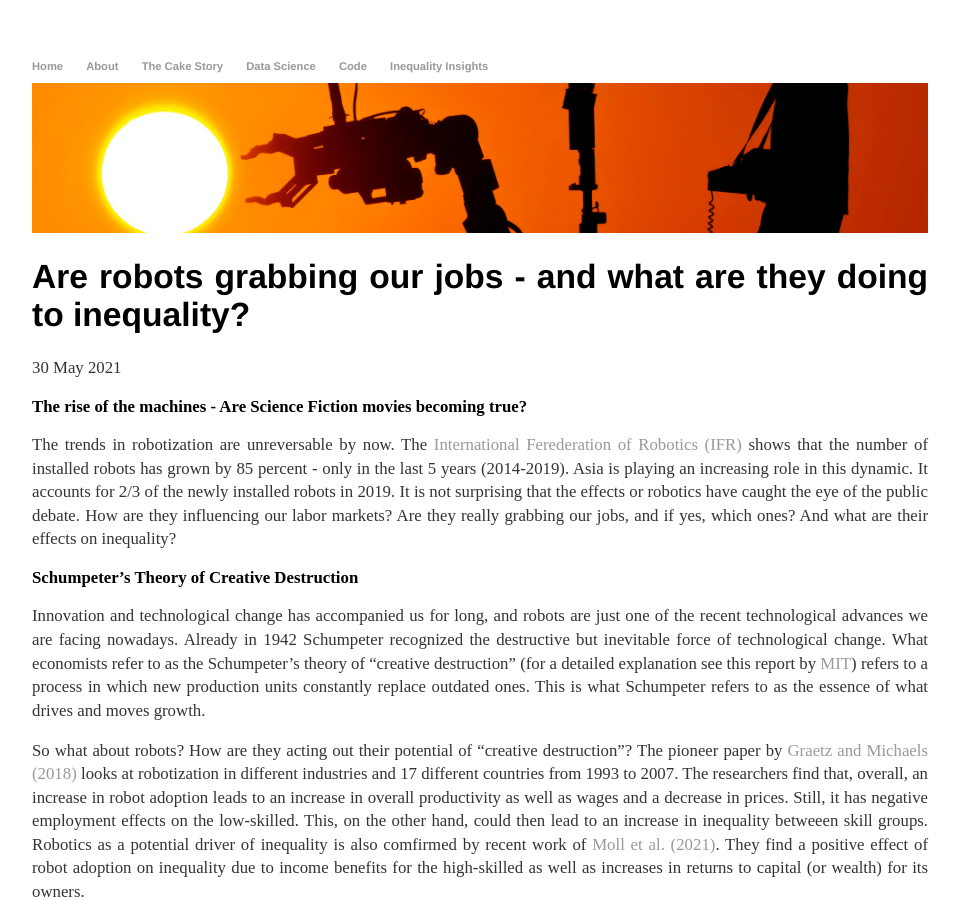
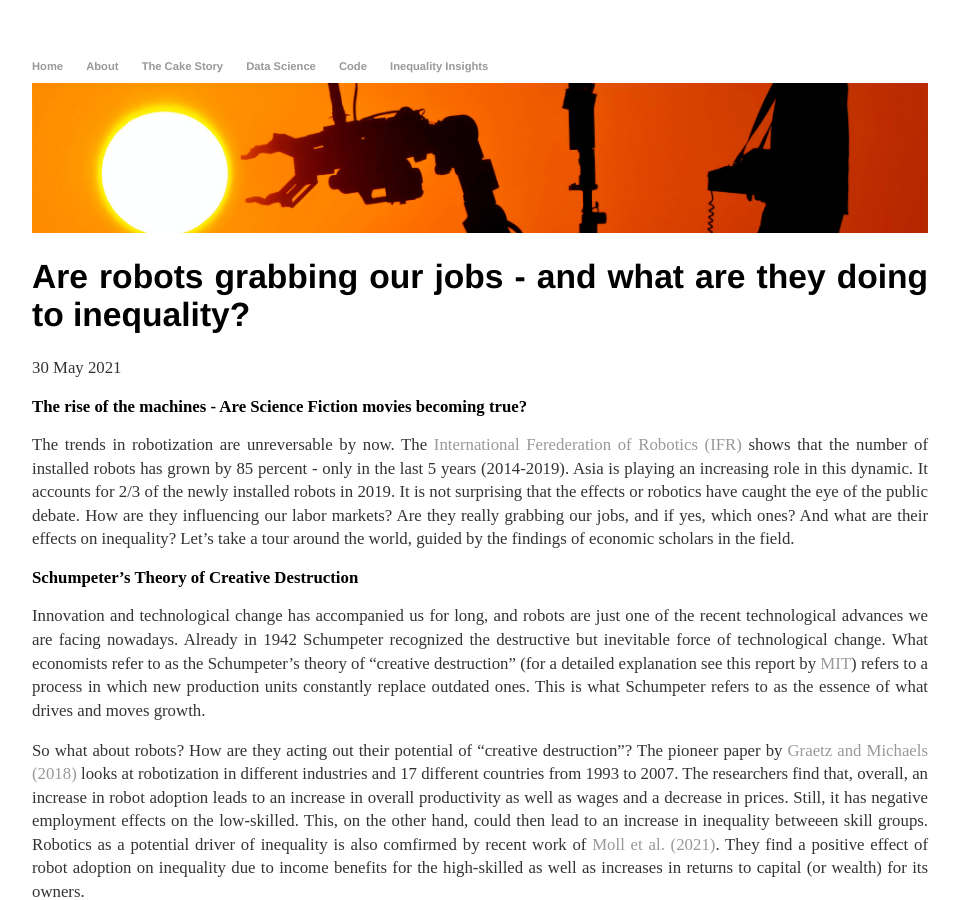
Before and after one commit to BrittaRude/BrittaRude.github.io, a Jekyll site: the page built from inputs_cakestory/_posts/2021-05-30-britta-rude-are-robots-grabbing-our-jobs.md, in a window 1280 px wide and 900 px high. Shown: the whole window, without its empty margins (160-1120 px from the left). Built offline with Jekyll 4.4.1, drawn with Linux system fonts in a browser that asks for light colours.

Commit message:
Update 2021-05-30-britta-rude-are-robots-grabbing-our-jobs.md

```diff
--- a/inputs_cakestory/_posts/2021-05-30-britta-rude-are-robots-grabbing-our-jobs.md
+++ b/inputs_cakestory/_posts/2021-05-30-britta-rude-are-robots-grabbing-our-jobs.md
@@ -8,7 +8,7 @@
 
 ## The rise of the machines - Are Science Fiction movies becoming true?
 
-The trends in robotization are unreversable by now. The [International Ferederation of Robotics (IFR)](https://ifr.org/ifr-press-releases/news/record-2.7-million-robots-work-in-factories-around-the-globe) shows that the number of installed robots has grown by 85 percent - only in the last 5 years (2014-2019). Asia is playing an increasing role in this dynamic. It accounts for 2/3 of the newly installed robots in 2019. It is not surprising that the effects or robotics have caught the eye of the public debate. How are they influencing our labor markets? Are they really grabbing our jobs, and if yes, which ones? And what are their effects on inequality?
+The trends in robotization are unreversable by now. The [International Ferederation of Robotics (IFR)](https://ifr.org/ifr-press-releases/news/record-2.7-million-robots-work-in-factories-around-the-globe) shows that the number of installed robots has grown by 85 percent - only in the last 5 years (2014-2019). Asia is playing an increasing role in this dynamic. It accounts for 2/3 of the newly installed robots in 2019. It is not surprising that the effects or robotics have caught the eye of the public debate. How are they influencing our labor markets? Are they really grabbing our jobs, and if yes, which ones? And what are their effects on inequality? Let's take a tour around the world, guided by the findings of economic scholars in the field.
 
 ## Schumpeter's Theory of Creative Destruction
 
```
